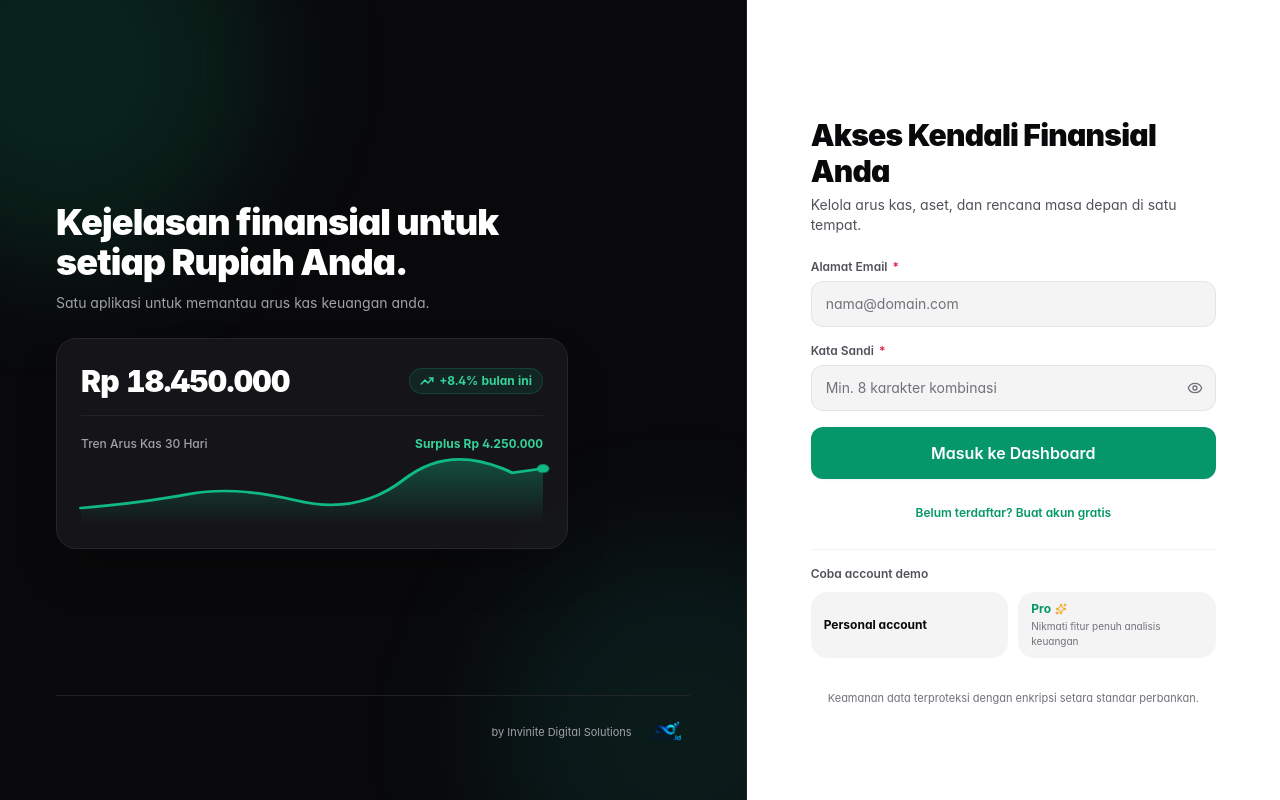
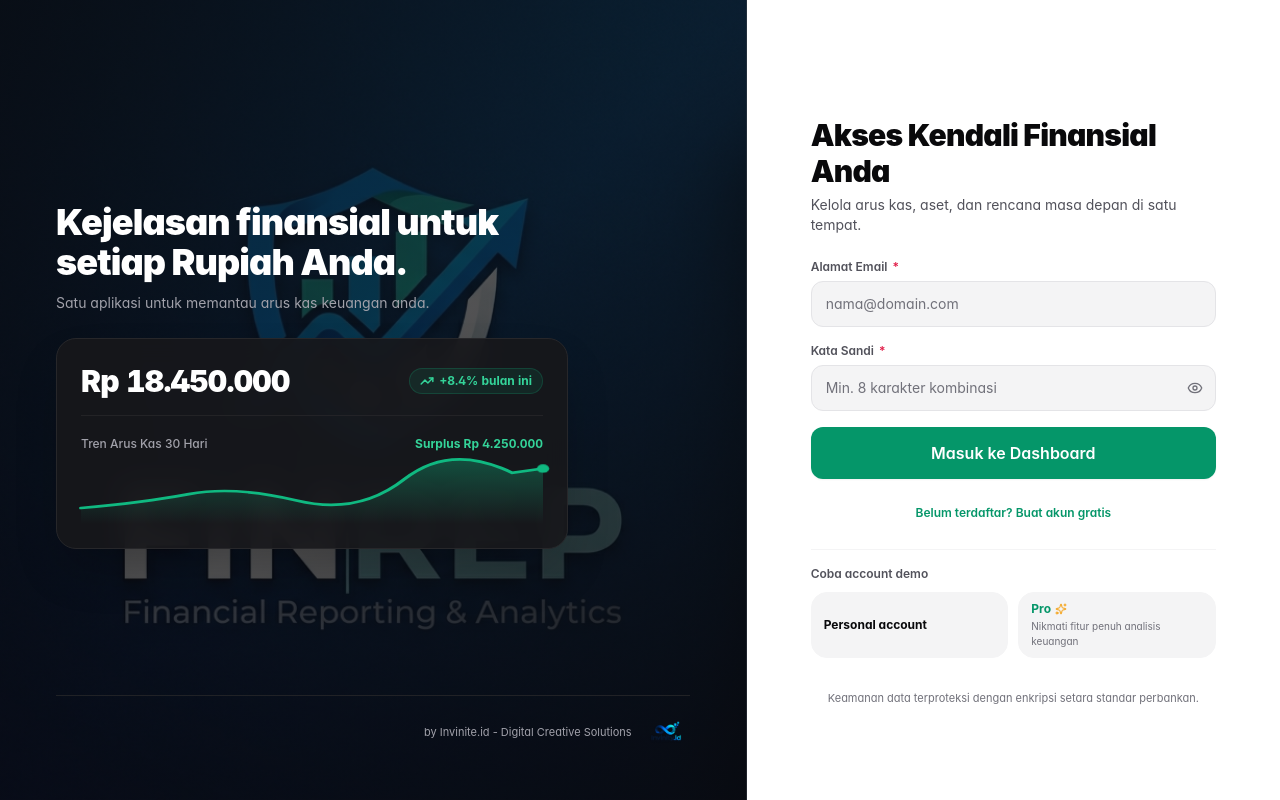
Before and after one commit to Nurdiansyah0/rustee, a Vue app in the folder frontend/: page / in a window 1280 px wide. Built offline with nearby package versions, Linux system fonts and the light colour scheme; no server answers.

Commit message:
feat(ui): set background.webp as auth panel background and update corporate footer brand

```diff
--- a/frontend/src/components/auth/SplitScreenAuth.vue
+++ b/frontend/src/components/auth/SplitScreenAuth.vue
@@ -1,10 +1,9 @@
 <template>
   <div class="min-h-screen grid grid-cols-1 lg:grid-cols-12 bg-surface-canvas font-sans selection:bg-brand-default selection:text-white">
     <!-- LEFT SIDE: Brand + Product Financial Visualization (Desktop only) -->
-    <div class="hidden lg:flex lg:col-span-6 xl:col-span-7 bg-zinc-950 border-r border-zinc-800/80 p-10 xl:p-14 flex-col justify-between relative overflow-hidden text-white">
-      <!-- Ambient Background Radial Glows -->
-      <div class="absolute -top-32 -left-32 w-96 h-96 bg-emerald-500/15 rounded-full blur-3xl pointer-events-none"></div>
-      <div class="absolute -bottom-32 -right-32 w-96 h-96 bg-teal-500/10 rounded-full blur-3xl pointer-events-none"></div>
+    <div class="hidden lg:flex lg:col-span-6 xl:col-span-7 bg-zinc-950 bg-[url('/images/background.webp')] bg-cover bg-center bg-no-repeat border-r border-zinc-800/80 p-10 xl:p-14 flex-col justify-between relative overflow-hidden text-white">
+      <!-- High-Precision Gradient Scrim for Visual Depth & Text Contrast -->
+      <div class="absolute inset-0 bg-gradient-to-br from-zinc-950/85 via-zinc-950/70 to-zinc-950/85 pointer-events-none"></div>
 
 
       <!-- Center Financial Product Preview Canvas -->
@@ -66,10 +65,10 @@
 
       <!-- Bottom Footer -->
       <div class="relative z-10 flex items-center justify-end gap-2.5 text-xs text-zinc-400 pt-6 border-t border-zinc-800/80">
-        <span class="text-[11px] text-zinc-400">by Invinite Digital Solutions</span>
+        <span class="text-[11px] text-zinc-400">by Invinite.id - Digital Creative Solutions</span>
         <img
           src="/icons/Invinite_Logo.png"
-          alt="Invinite Digital Solutions"
+          alt="Invinite.id - Digital Creative Solutions"
           class="h-6 w-auto object-contain select-none"
           loading="eager"
         />
```
